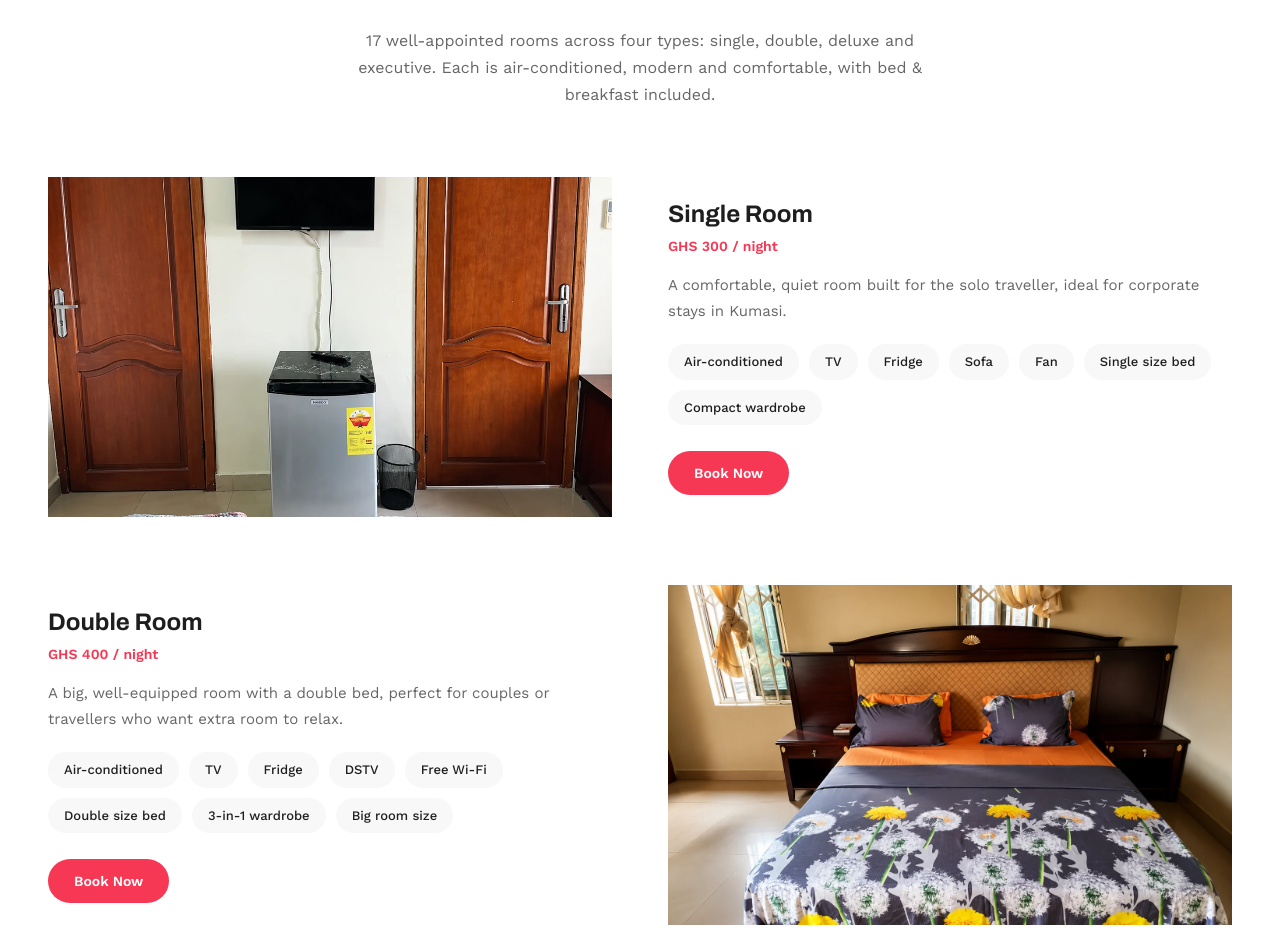
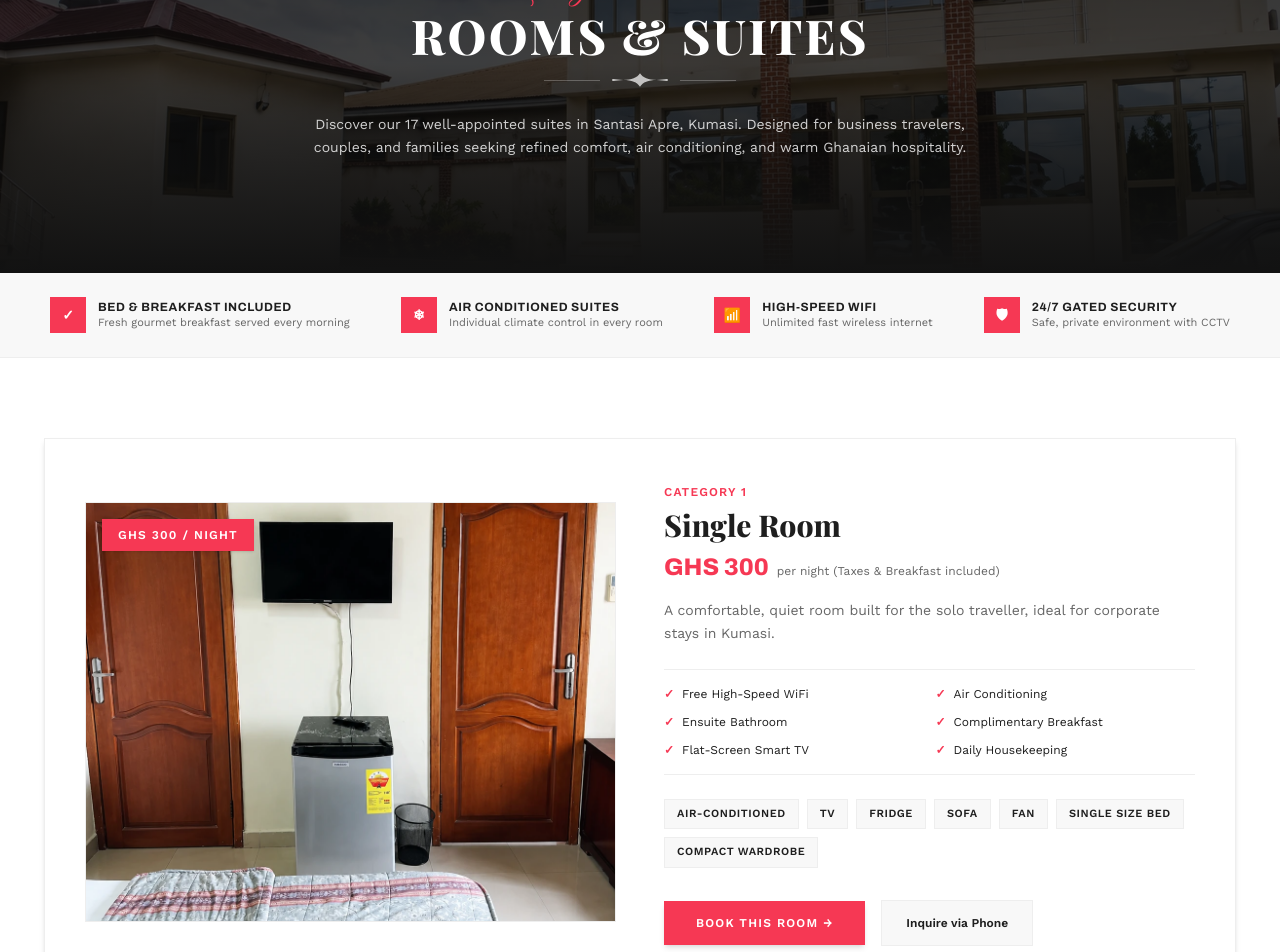
Before and after one commit to PlnDominic/Amboss-Hotel, a Next.js app: page /rooms in a window 1280 px wide. Shown: the part 220-1172 px from the top of the page. Built offline with nearby package versions, Linux system fonts and the light colour scheme.

Commit message:
feat: Restyle Rooms page with luxury hero banner, amenities ribbon, and alternating showcase cards

```diff
--- a/src/app/rooms/page.tsx
+++ b/src/app/rooms/page.tsx
@@ -1,75 +1,225 @@
 import type { Metadata } from 'next';
+import Image from 'next/image';
 import Link from 'next/link';
+import FlourishDivider from '@/components/FlourishDivider';
+import RoomImage from '@/components/RoomImage';
 import { rooms } from '@/data/rooms';
-import RoomImage from '@/components/RoomImage';
 
 export const metadata: Metadata = {
-  title: 'Rooms at Anboss Hotel',
-  description: '17 well-appointed rooms across four types in Santasi Apre, Kumasi: single, double, deluxe and executive.',
+  title: 'Rooms & Suites | Anboss Hotel Kumasi',
+  description:
+    'Explore 17 luxury air-conditioned rooms across four distinct types in Santasi Apre, Kumasi: Single, Double, Deluxe, and Executive.',
 };
 
 export default function RoomsPage() {
   return (
-    <main>
-      <section className="mx-auto max-w-[1180px] px-12 pt-16 pb-5 text-center">
-        <div className="mb-3 text-xs tracking-[0.12em] text-brand-muted-3 uppercase">Accommodation</div>
-        <div className="mb-4 font-display text-[44px] font-extrabold text-brand-ink">rooms</div>
-        <div className="mx-auto max-w-[600px] text-base leading-[1.7] text-brand-muted">
-          17 well-appointed rooms across four types: single, double, deluxe and executive. Each is
-          air-conditioned, modern and comfortable, with bed &amp; breakfast included.
+    <main className="w-full bg-white">
+      {/* ROOMS PAGE HERO BANNER */}
+      <section className="relative h-[420px] w-full overflow-hidden bg-brand-dark-surface">
+        <Image
+          src="/hero-exterior.webp"
+          alt="Anboss Hotel Rooms & Suites"
+          fill
+          priority
+          className="object-cover opacity-35"
+        />
+        <div className="absolute inset-0 bg-gradient-to-t from-[#121212] via-black/40 to-black/60" />
+
+        <div className="relative z-10 flex h-full flex-col items-center justify-center px-6 text-center text-white">
+          <span className="font-script text-3xl md:text-4xl text-brand-accent">
+            Luxury Accommodations
+          </span>
+          <h1 className="font-serif text-3xl md:text-5xl font-extrabold uppercase tracking-wider text-white mt-1">
+            ROOMS &amp; SUITES
+          </h1>
+          <FlourishDivider dark />
+          <p className="mx-auto mt-3 max-w-[680px] text-xs md:text-sm leading-relaxed text-white/80">
+            Discover our 17 well-appointed suites in Santasi Apre, Kumasi. Designed for business travelers, couples, and families seeking refined comfort, air conditioning, and warm Ghanaian hospitality.
+          </p>
         </div>
       </section>
 
+      {/* AMENITIES HIGHLIGHT RIBBON */}
+      <section className="border-b border-brand-line bg-brand-surface py-6 px-6">
+        <div className="mx-auto flex max-w-[1180px] flex-wrap items-center justify-between gap-6 text-center md:text-left">
+          <div className="flex items-center gap-3">
+            <span className="flex h-9 w-9 items-center justify-center bg-brand-accent text-white font-bold text-sm">
+              ✓
+            </span>
+            <div>
+              <h4 className="font-display text-xs font-bold uppercase tracking-wider text-brand-ink">
+                Bed &amp; Breakfast Included
+              </h4>
+              <p className="text-[11px] text-brand-muted">Fresh gourmet breakfast served every morning</p>
+            </div>
+          </div>
+
+          <div className="flex items-center gap-3">
+            <span className="flex h-9 w-9 items-center justify-center bg-brand-accent text-white font-bold text-sm">
+              ❄
+            </span>
+            <div>
+              <h4 className="font-display text-xs font-bold uppercase tracking-wider text-brand-ink">
+                Air Conditioned Suites
+              </h4>
+              <p className="text-[11px] text-brand-muted">Individual climate control in every room</p>
+            </div>
+          </div>
+
+          <div className="flex items-center gap-3">
+            <span className="flex h-9 w-9 items-center justify-center bg-brand-accent text-white font-bold text-sm">
+              📶
+            </span>
+            <div>
+              <h4 className="font-display text-xs font-bold uppercase tracking-wider text-brand-ink">
+                High-Speed WiFi
+              </h4>
+              <p className="text-[11px] text-brand-muted">Unlimited fast wireless internet</p>
+            </div>
+          </div>
+
+          <div className="flex items-center gap-3">
+            <span className="flex h-9 w-9 items-center justify-center bg-brand-accent text-white font-bold text-sm">
+              🛡
+            </span>
+            <div>
+              <h4 className="font-display text-xs font-bold uppercase tracking-wider text-brand-ink">
+                24/7 Gated Security
+              </h4>
+              <p className="text-[11px] text-brand-muted">Safe, private environment with CCTV</p>
+            </div>
+          </div>
+        </div>
+      </section>
+
+      {/* ROOM SHOWCASE LIST */}
+      <section className="mx-auto max-w-[1240px] px-6 py-20">
+        <div className="flex flex-col gap-20">
           {rooms.map((room, index) => {
-        const imageFirst = index % 2 === 0;
-        const isFirst = index === 0;
-        const isLast = index === rooms.length - 1;
+            const isEven = index % 2 === 0;
+            return (
+              <div
+                key={room.key}
+                className="grid grid-cols-1 gap-12 border border-brand-line bg-white p-6 md:p-10 shadow-md lg:grid-cols-2 lg:items-center"
+              >
+                {/* Image Section */}
+                <div className={`relative ${isEven ? 'lg:order-1' : 'lg:order-2'}`}>
+                  <div className="relative h-[360px] md:h-[420px] w-full overflow-hidden border border-brand-line">
+                    <RoomImage room={room} className="h-full w-full object-cover" />
+                    <div className="absolute top-4 left-4 bg-brand-accent px-4 py-2 text-xs font-extrabold text-white uppercase tracking-widest shadow">
+                      GHS {room.pricePerNight} / NIGHT
+                    </div>
+                    {room.key === 'deluxe' && (
+                      <div className="absolute bottom-4 right-4 bg-brand-ink px-4 py-1.5 text-[11px] font-bold text-white uppercase tracking-wider">
+                        Most Popular
+                      </div>
+                    )}
+                  </div>
+                </div>
 
-        const image = <RoomImage room={room} className="h-[340px]" />;
-        const details = (
+                {/* Details Section */}
+                <div className={`flex flex-col justify-between ${isEven ? 'lg:order-2' : 'lg:order-1'}`}>
                   <div>
-            <div className="mb-1.5 font-display text-2xl font-bold text-brand-ink">{room.name}</div>
-            <div className="mb-4 text-sm font-semibold text-brand-accent">
-              GHS {room.pricePerNight.toLocaleString()} / night
+                    <span className="text-xs font-bold uppercase tracking-widest text-brand-accent">
+                      Category {index + 1}
+                    </span>
+                    <h2 className="mt-1 font-serif text-3xl font-extrabold text-brand-ink">
+                      {room.name}
+                    </h2>
+                    <div className="mt-2 flex items-baseline gap-2">
+                      <span className="font-display text-2xl font-extrabold text-brand-accent">
+                        GHS {room.pricePerNight}
+                      </span>
+                      <span className="text-xs text-brand-muted">per night (Taxes &amp; Breakfast included)</span>
                     </div>
-            <p className="mb-5 text-[15px] leading-[1.75] text-brand-muted">{room.roomsDescription}</p>
-            <div className="mb-6.5 flex flex-wrap gap-2.5">
+
+                    <p className="mt-4 text-sm leading-relaxed text-brand-muted">
+                      {room.roomsDescription}
+                    </p>
+
+                    {/* Room Key Features */}
+                    <div className="mt-6 grid grid-cols-2 gap-3 text-xs text-brand-ink border-t border-b border-brand-line py-4">
+                      <div className="flex items-center gap-2">
+                        <span className="text-brand-accent font-bold">✓</span> Free High-Speed WiFi
+                      </div>
+                      <div className="flex items-center gap-2">
+                        <span className="text-brand-accent font-bold">✓</span> Air Conditioning
+                      </div>
+                      <div className="flex items-center gap-2">
+                        <span className="text-brand-accent font-bold">✓</span> Ensuite Bathroom
+                      </div>
+                      <div className="flex items-center gap-2">
+                        <span className="text-brand-accent font-bold">✓</span> Complimentary Breakfast
+                      </div>
+                      <div className="flex items-center gap-2">
+                        <span className="text-brand-accent font-bold">✓</span> Flat-Screen Smart TV
+                      </div>
+                      <div className="flex items-center gap-2">
+                        <span className="text-brand-accent font-bold">✓</span> Daily Housekeeping
+                      </div>
+                    </div>
+
+                    {/* Tags */}
+                    <div className="mt-6 flex flex-wrap gap-2">
                       {room.tags.map((tag) => (
-                <span key={tag} className="rounded-full bg-brand-surface px-4 py-2 text-[13px] font-medium text-brand-ink">
+                        <span
+                          key={tag}
+                          className="bg-brand-surface border border-brand-line px-3 py-1.5 text-[11px] font-semibold text-brand-ink uppercase tracking-wider"
+                        >
                           {tag}
                         </span>
                       ))}
                     </div>
+                  </div>
+
+                  {/* Actions */}
+                  <div className="mt-8 flex items-center gap-4">
                     <Link
-              href={`/booking?room=${room.key}`}
-              className="inline-block rounded-full bg-brand-accent px-6.5 py-3 text-sm font-semibold text-white"
+                      href="/book"
+                      className="block w-full bg-brand-accent px-8 py-3.5 text-center text-xs font-extrabold uppercase tracking-widest text-white transition-colors hover:bg-brand-accent-hover shadow-md sm:w-auto"
                     >
-              Book Now
+                      BOOK THIS ROOM →
+                    </Link>
+                    <a
+                      href="tel:+233541886633"
+                      className="hidden sm:inline-block border border-brand-line bg-brand-surface px-6 py-3.5 text-xs font-bold text-brand-ink transition-colors hover:bg-brand-line"
+                    >
+                      Inquire via Phone
+                    </a>
+                  </div>
+                </div>
+              </div>
+            );
+          })}
+        </div>
+      </section>
+
+      {/* CALL TO ACTION BANNER */}
+      <section className="bg-brand-dark-surface py-16 px-6 text-white text-center">
+        <div className="mx-auto max-w-[800px]">
+          <h3 className="font-serif text-2xl md:text-3xl font-extrabold uppercase tracking-wider text-white">
+            Need Help Choosing a Suite?
+          </h3>
+          <FlourishDivider dark />
+          <p className="mt-3 text-xs md:text-sm text-white/80 leading-relaxed">
+            Our front desk is available 24/7 to assist with room selection, special arrangements, or corporate group bookings.
+          </p>
+          <div className="mt-8 flex justify-center gap-4">
+            <a
+              href="tel:+233541886633"
+              className="bg-white/20 backdrop-blur border border-white/60 px-7 py-3 text-xs font-bold uppercase tracking-widest text-white transition-colors hover:bg-white hover:text-brand-ink"
+            >
+              Call Front Desk
+            </a>
+            <Link
+              href="/book"
+              className="bg-brand-accent px-8 py-3 text-xs font-bold uppercase tracking-widest text-white shadow-md transition-colors hover:bg-brand-accent-hover"
+            >
+              Reserve Online →
             </Link>
           </div>
-        );
-
-        return (
-          <section
-            key={room.key}
-            className={`grid grid-cols-1 items-center gap-14 px-12 md:grid-cols-2 ${
-              isFirst ? 'pt-12 pb-12' : isLast ? 'pt-5 pb-20' : 'pt-5 pb-5'
-            }`}
-          >
-            {imageFirst ? (
-              <>
-                {image}
-                {details}
-              </>
-            ) : (
-              <>
-                {details}
-                {image}
-              </>
-            )}
+        </div>
       </section>
-        );
-      })}
     </main>
   );
 }
```
Lines whose indentation alone changed are shown as unchanged.
